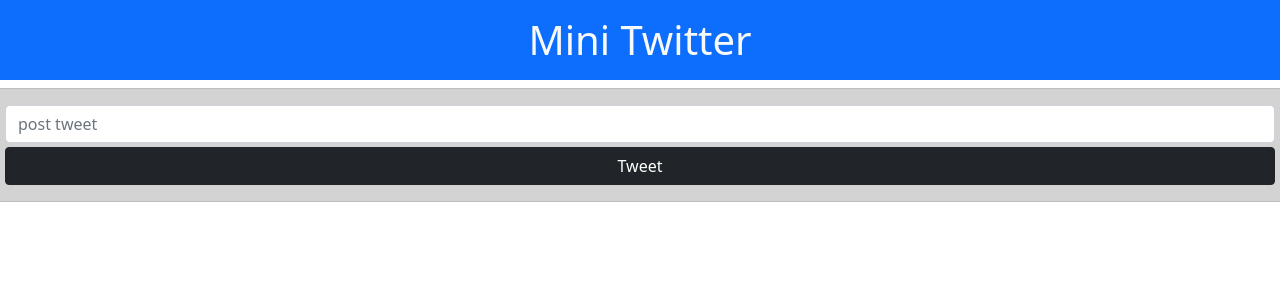
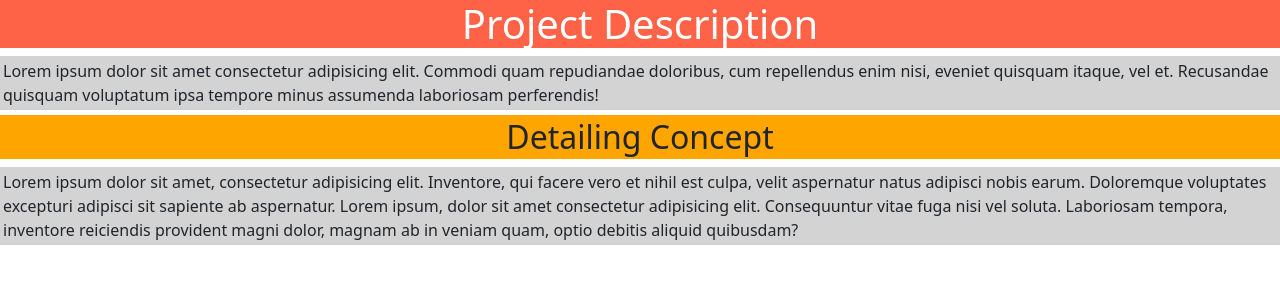
Before and after one commit to suryapampana/React-app2, a React (Create React App) app: page / in a window 1280 px wide. Shown: the top 300 px of the page. Built offline with nearby package versions, Linux system fonts and the light colour scheme.

Commit message:
title and para

```diff
--- a/src/App.js
+++ b/src/App.js
@@ -1,43 +1,41 @@
+import logo from "./logo.svg";
 import "./App.css";
-import { useState } from "react";
 
 export default function App() {
-  const [textInput, setTextInput] = useState("");
-  const updateTextInput = (e) => setTextInput(e.target.value);
-
-  const [list, setList] = useState([]);
-  const postTweet = () => {
-    setList([textInput, ...list]);
-    setTextInput("");
-  };
-
   return (
     <div>
-      <h1 className="bg-primary text-light p-3" style={{ textAlign: "center" }}>
-        Mini Twitter
+      <h1 style={{ background: "tomato", color: "white", textAlign: "center" }}>
+        Project Description
       </h1>
 
-      <div className="alert alert-dark row">
-        <input
-          type="text"
-          value={textInput}
-          onChange={(e) => updateTextInput(e)}
-          className="form-control mb-1"
-          placeholder="post tweet"
-        />
-        <input
-          type="button"
-          className="btn btn-dark"
-          onClick={() => postTweet()}
-          value="Tweet"
-        />
+      <div
+        style={{ background: "lightgrey", padding: "3px", marginBottom: "5px" }}
+      >
+        Lorem ipsum dolor sit amet consectetur adipisicing elit. Commodi quam
+        repudiandae doloribus, cum repellendus enim nisi, eveniet quisquam
+        itaque, vel et. Recusandae quisquam voluptatum ipsa tempore minus
+        assumenda laboriosam perferendis!
       </div>
 
-      {list.map((item, index) => (
-        <div key={index} className="alert alert-secondary">
-          {item}
-        </div>
-      ))}
+      <h2
+        style={{
+          background: "orange",
+          padding: "3px",
+          margintop: "5px",
+          textAlign: "center",
+        }}
+      >
+        Detailing Concept
+      </h2>
+      <div style={{ background: "lightgrey", padding: "3px" }}>
+        Lorem ipsum dolor sit amet, consectetur adipisicing elit. Inventore, qui
+        facere vero et nihil est culpa, velit aspernatur natus adipisci nobis
+        earum. Doloremque voluptates excepturi adipisci sit sapiente ab
+        aspernatur. Lorem ipsum, dolor sit amet consectetur adipisicing elit.
+        Consequuntur vitae fuga nisi vel soluta. Laboriosam tempora, inventore
+        reiciendis provident magni dolor, magnam ab in veniam quam, optio
+        debitis aliquid quibusdam?
+      </div>
     </div>
   );
 }
```
